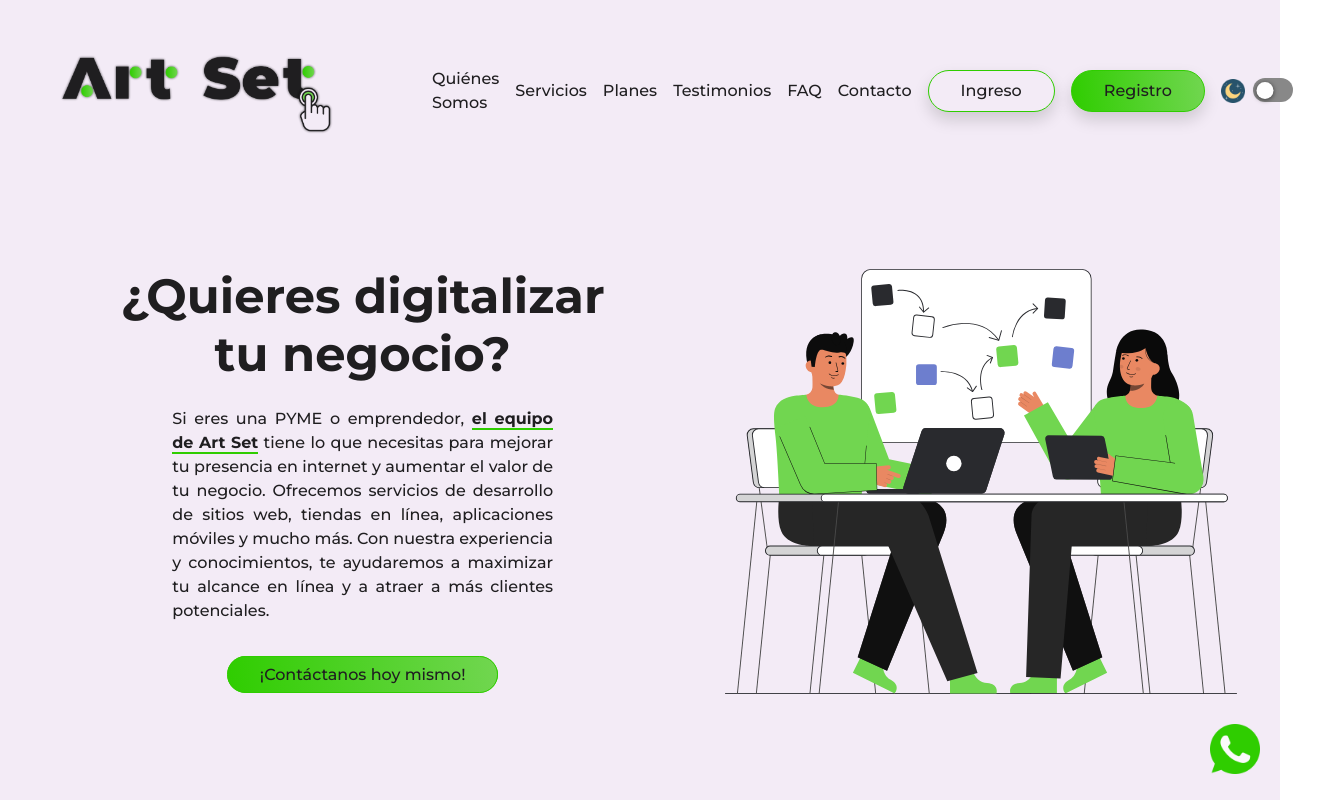
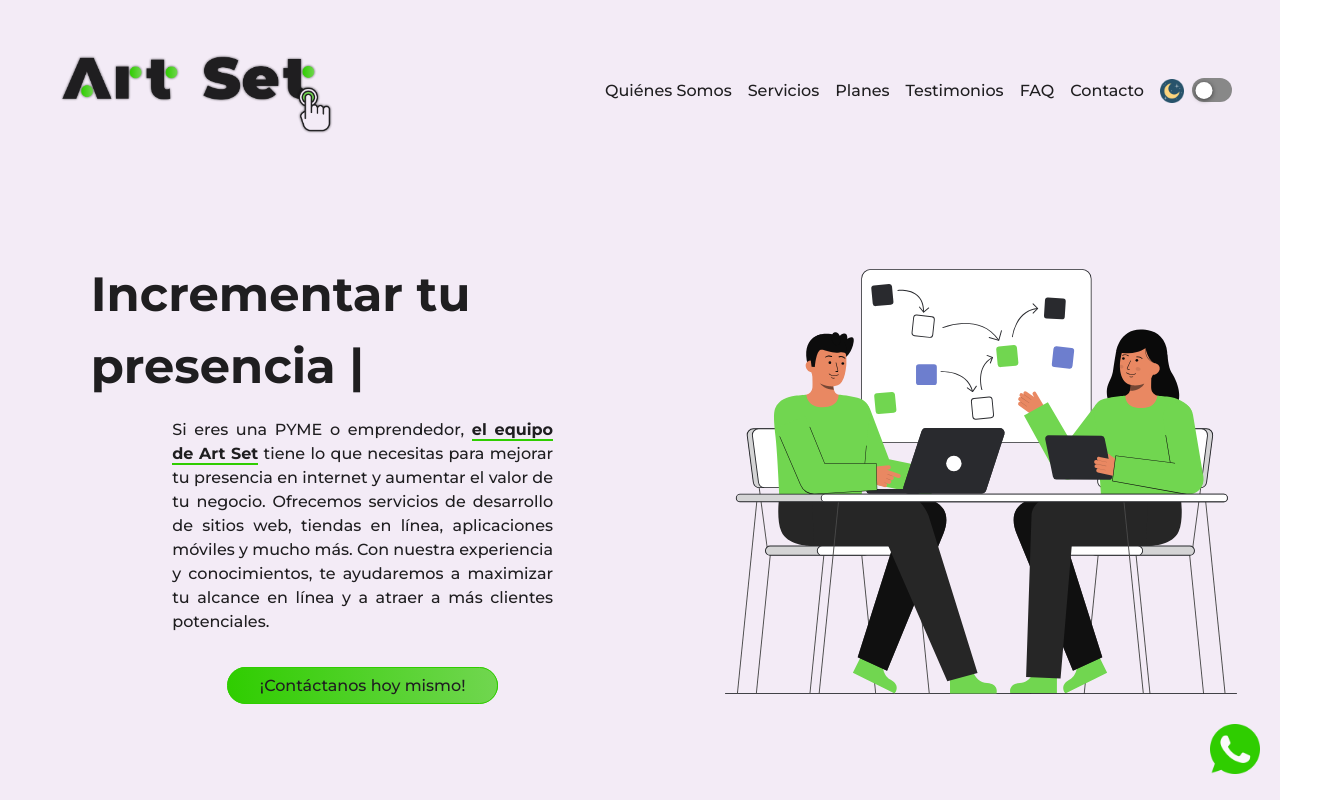
Before and after one commit to daniellfreelancer/artset-front, a React (Create React App) app: page / in a window 1280 px wide. Shown: the top 800 px of the page, 1341 px wide, since content can reach past the window. Built offline with nearby package versions, Linux system fonts and the light colour scheme.

Commit message:
update calltoAction

```diff
--- a/package.json
+++ b/package.json
@@ -17,7 +17,8 @@
     "react-switch": "^7.0.0",
     "redux": "^4.2.0",
     "sweetalert2": "^11.6.16",
-    "web-vitals": "^2.1.4"
+    "web-vitals": "^2.1.4",
+    "react-typed": "^1.2.0"
   },
   "scripts": {
     "start": "react-scripts start",
--- a/src/components/CallToAction.jsx
+++ b/src/components/CallToAction.jsx
@@ -1,14 +1,27 @@
 import React from "react";
 import "../styles/Calltoaction.css";
 import imgCallToAction from "../assets/Project.svg";
+import ReactTyped from "react-typed";
 
 export default function CallToAction() {
+
+
+
+
+
+
   return (
     <div className="div-container-call">
       <div className="div-container-text-call p-5">
         {/* <h1 className="title-call py-2">Digitaliza tu negocio</h1> */}
-        <h1 className="title-call py-2">¿Quieres digitalizar tu negocio?</h1>
+        {/* <h1 className="title-call py-2">¿Quieres digitalizar tu negocio?</h1> */}
         {/* <h3>¿ Sos PYME o Emprendedor ?</h3> */}
+        <ReactTyped className="title-call py-2"
+                    strings={['¿Quieres digitalizar tu negocio?', 'Incrementar tu presencia online', '¿Llevarlo al siguiente nivel?', 'ARTSET Desarrollo Web y Digital ']}
+                    typeSpeed={50}
+                    backSpeed={50}
+                />
+
         {/* <p className="text-call py-2">
           El equipo de <strong className="title-strong">Art Set</strong> tiene
           lo mejor para vos, incrementa valor a tu negocio con presencia en
@@ -24,7 +37,7 @@ export default function CallToAction() {
           </a>
         </div> */}
         <div className="py-3">
-          <a href="www.google.com" className="nav-button button-call">
+          <a href="#contact" className="nav-button button-call">
           ¡Contáctanos hoy mismo!
           </a>
         </div>
--- a/src/components/NavBar.jsx
+++ b/src/components/NavBar.jsx
@@ -64,8 +64,8 @@ export default function NavBar(props) {
         {
           arrayNav.map((a)=><a key={a.id} className={a.class} href={a.ref}>{a.title}</a>)
         }
-        <a className="ingreso-btn shadow" href="http://">Ingreso</a>
-        <a className="nav-button shadow" href="http://">Registro</a>
+        {/* <a className="ingreso-btn shadow" href="http://">Ingreso</a>
+        <a className="nav-button shadow" href="http://">Registro</a> */}
 
       <div className="switch div-switch">
         <label> {myTheme === "light" ?  ( <img className="icon-dark-mode" src={moon} alt="moon"/> ) : ( <img className="icon-dark-mode" src={sun} alt="sun"/> )}</label>
```
Also changed, not shown: 2 other files (tests, documents, lock files or other folders).
